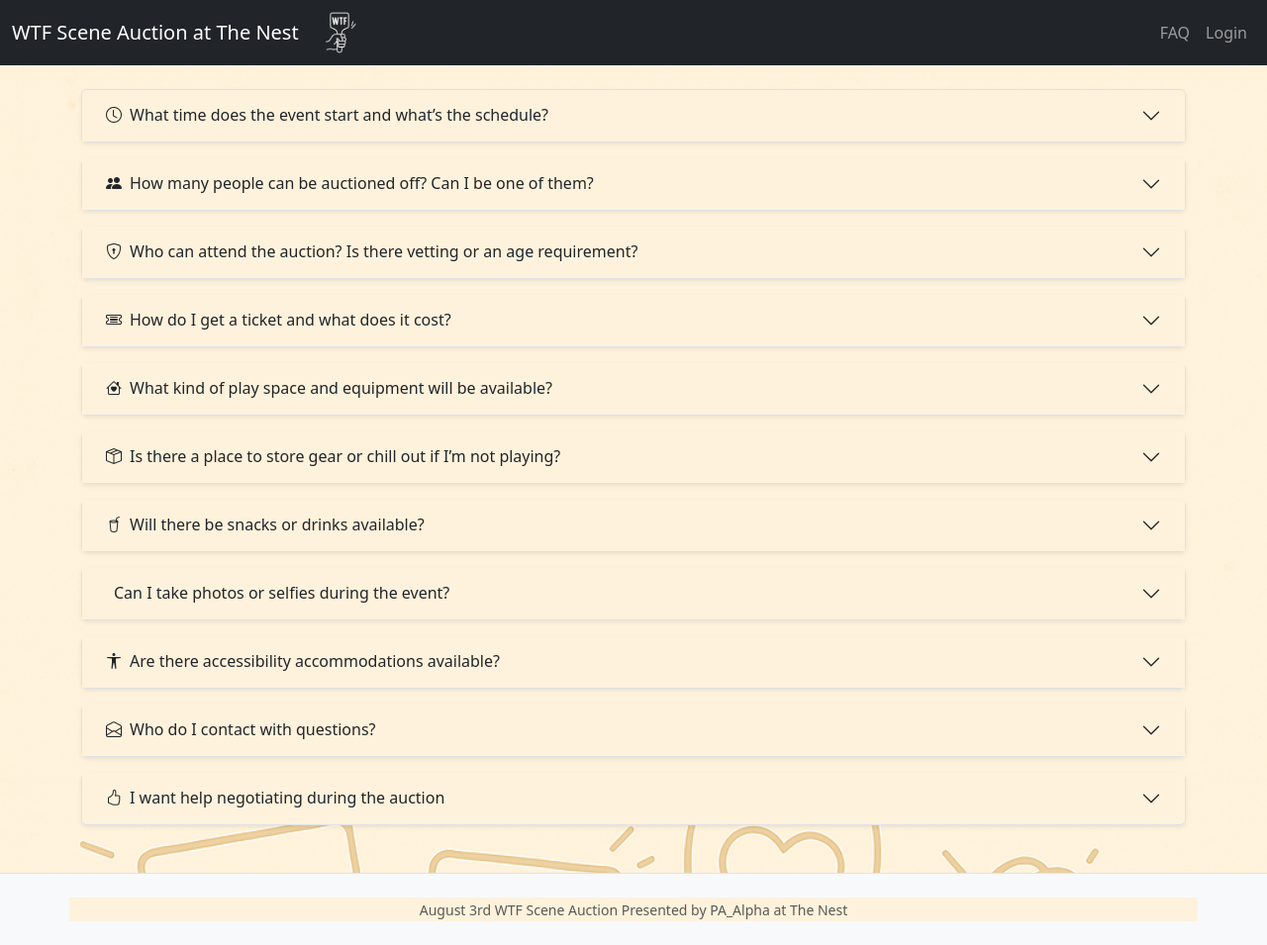
After one commit to pwpaul/scene_auction, a Django app: template auction_site/templates/faq.html in a window 1280 px wide. The commit adds this page. Shown: the whole page at 99% size. Run offline with Django 3.2, Linux system fonts and the light colour scheme; the template is opened without the code that fills it, so the values that code supplies are empty; some libraries are stand-ins or nearby versions.

Commit message:
look and feel adjustments

```diff
--- a/auction_site/auction_site/urls.py
+++ b/auction_site/auction_site/urls.py
@@ -11,5 +11,6 @@ urlpatterns = [
     path("", profile_views.home, name="home"),
     path("dashboard/", profile_views.dashboard, name="dashboard"),
     path("profile/edit/", profile_views.edit_profile, name="edit_profile"),
+    path("faq/", profile_views.faq, name="faq"),
 
 ]
--- a/auction_site/profiles/views.py
+++ b/auction_site/profiles/views.py
@@ -67,3 +67,6 @@ def home(request):
     if request.user.is_authenticated:
         return render(request, 'home.html')
     return render(request, "public_home.html")
+
+def faq(request):
+    return render(request, 'faq.html')
--- a/auction_site/templates/base.html
+++ b/auction_site/templates/base.html
@@ -15,14 +15,21 @@
     </style>
 </head>
 <body>
+<link href="https://cdn.jsdelivr.net/npm/bootstrap-icons@1.11.1/font/bootstrap-icons.css" rel="stylesheet">
 <nav class="navbar navbar-expand-lg navbar-dark bg-dark">
     <div class="container-fluid">
-           <a class="navbar-brand" href="{% url 'home' %}">Scene Auction</a>
+           <a class="navbar-brand" href="{% url 'home' %}">WTF Scene Auction at The Nest</a>
+           <a href="{% url 'home' %}">
+        <img src="{% static 'img/wtf_navbar_logo.png' %}"" alt="Go Home" style="width: 50px; height: auto;">
+    </a>
             <button class="navbar-toggler" type="button" data-bs-toggle="collapse" data-bs-target="#navbarNav">
                 span class="navbar-toggler-icon"></span>
             </button>
         <div class="collapse navbar-collapse" id="navbarNav">
             <ul class="navbar-nav ms-auto">
+                <li class="nav-item">
+                    <a class="nav-link" href="{% url 'faq' %}">FAQ</a>
+                </li>
                 {% if user.is_authenticated %}
                     <li class="nav-item">
                         <a class="nav-link" href="{% url 'dashboard' %}">Dashboard</a>
--- /dev/null
+++ b/auction_site/templates/faq.html
@@ -0,0 +1,172 @@
+{% extends "base.html" %}
+
+{% block content %}
+
+<div class="accordion custom-answer-background-color" id="wtfAuctionFAQ">
+
+    <div class="accordion-item shadow-sm mb-3 rounded custom-answer-background-color">
+        <h2 class="accordion-header" id="headingTime">
+            <button class="accordion-button collapsed py-3 px-4 custom-answer-background-color" type="button"
+                data-bs-toggle="collapse" data-bs-target="#collapseTime" aria-expanded="false" aria-controls="collapseTime">
+                <i class="bi bi-clock me-2 transition-icon"></i> What time does the event start and what’s the schedule?
+            </button>
+        </h2>
+        <div id="collapseTime" class="accordion-collapse collapse" aria-labelledby="headingTime" data-bs-parent="#wtfAuctionFAQ">
+            <div class="accordion-body text-start custom-answer-background-color">
+                <strong>Doors open:</strong> 1:00 PM on August 3rd, 2025<br>
+                <strong>Auction begins:</strong> 1:45 PM sharp. Doors close and won’t reopen until 3:00.<br>
+                <strong>Party starts:</strong> Immediately after the auction.<br>
+                <strong>Re-entry:</strong> Doors reopen from 3:00–4:00 PM.
+            </div>
+        </div>
+    </div>
+
+    <div class="accordion-item shadow-sm mb-3 rounded custom-answer-background-color">
+        <h2 class="accordion-header" id="headingAuctioned">
+            <button class="accordion-button collapsed py-3 px-4 custom-answer-background-color" type="button"
+                data-bs-toggle="collapse" data-bs-target="#collapseAuctioned" aria-expanded="false" aria-controls="collapseAuctioned">
+                <i class="bi bi-people-fill me-2 transition-icon"></i> How many people can be auctioned off? Can I be one of them?
+            </button>
+        </h2>
+        <div id="collapseAuctioned" class="accordion-collapse collapse" aria-labelledby="headingAuctioned" data-bs-parent="#wtfAuctionFAQ">
+            <div class="accordion-body text-start custom-answer-background-color">
+                Capping at <strong>12 scene offerings</strong>.<br>
+                Say so when buying your ticket. Fill out the questionnaire. Day-of slots possible if any remain.
+            </div>
+        </div>
+    </div>
+
+    <div class="accordion-item shadow-sm mb-3 rounded custom-answer-background-color">
+        <h2 class="accordion-header" id="headingAttend">
+            <button class="accordion-button collapsed py-3 px-4 custom-answer-background-color" type="button"
+                data-bs-toggle="collapse" data-bs-target="#collapseAttend" aria-expanded="false" aria-controls="collapseAttend">
+                <i class="bi bi-shield-lock me-2 transition-icon"></i> Who can attend the auction? Is there vetting or an age requirement?
+            </button>
+        </h2>
+        <div id="collapseAttend" class="accordion-collapse collapse" aria-labelledby="headingAttend" data-bs-parent="#wtfAuctionFAQ">
+            <div class="accordion-body text-start custom-answer-background-color">
+                This is an <strong>18+ event</strong> — valid ID required.<br>
+                Vetted members of The Owls Nest get first ticket access. Limited non-vetted tickets released later. Some advanced play is restricted to known players. Newcomers offering scenes will be introduced as fresh so everyone knows.
+            </div>
+        </div>
+    </div>
+
+    <div class="accordion-item shadow-sm mb-3 rounded custom-answer-background-color">
+        <h2 class="accordion-header" id="headingTickets">
+            <button class="accordion-button collapsed py-3 px-4 custom-answer-background-color" type="button"
+                data-bs-toggle="collapse" data-bs-target="#collapseTickets" aria-expanded="false" aria-controls="collapseTickets">
+                <i class="bi bi-ticket-detailed me-2 transition-icon"></i> How do I get a ticket and what does it cost?
+            </button>
+        </h2>
+        <div id="collapseTickets" class="accordion-collapse collapse" aria-labelledby="headingTickets" data-bs-parent="#wtfAuctionFAQ">
+            <div class="accordion-body text-start custom-answer-background-color">
+                Tickets released in waves:<br>
+                • <strong>$40</strong> — Before July 20th<br>
+                • <strong>$45</strong> — July 20th to August 1st<br>
+                • <strong>$50</strong> — After August 1st if any remain.<br>
+                Vetted members get first crack. Link coming soon.
+            </div>
+        </div>
+    </div>
+
+    <div class="accordion-item shadow-sm mb-3 rounded custom-answer-background-color">
+        <h2 class="accordion-header" id="headingDungeon">
+            <button class="accordion-button collapsed py-3 px-4 custom-answer-background-color" type="button"
+                data-bs-toggle="collapse" data-bs-target="#collapseDungeon" aria-expanded="false" aria-controls="collapseDungeon">
+                <i class="bi bi-house-heart me-2 transition-icon"></i> What kind of play space and equipment will be available?
+            </button>
+        </h2>
+        <div id="collapseDungeon" class="accordion-collapse collapse" aria-labelledby="headingDungeon" data-bs-parent="#wtfAuctionFAQ">
+            <div class="accordion-body text-start custom-answer-background-color">
+                The full Owls Nest dungeon will be open & monitored by DMs. More intimate scenes, less impact. Auction scenes get furniture priority, then it’s open to everyone. Winners get first choice of space.
+            </div>
+        </div>
+    </div>
+
+    <div class="accordion-item shadow-sm mb-3 rounded custom-answer-background-color">
+        <h2 class="accordion-header" id="headingStorage">
+            <button class="accordion-button collapsed py-3 px-4 custom-answer-background-color" type="button"
+                data-bs-toggle="collapse" data-bs-target="#collapseStorage" aria-expanded="false" aria-controls="collapseStorage">
+                <i class="bi bi-box-seam me-2 transition-icon"></i> Is there a place to store gear or chill out if I’m not playing?
+            </button>
+        </h2>
+        <div id="collapseStorage" class="accordion-collapse collapse" aria-labelledby="headingStorage" data-bs-parent="#wtfAuctionFAQ">
+            <div class="accordion-body text-start custom-answer-background-color">
+                Yes. Designated gear storage and a lounge area for chatting, flirting, resting, or snacking.
+            </div>
+        </div>
+    </div>
+
+    <div class="accordion-item shadow-sm mb-3 rounded custom-answer-background-color">
+        <h2 class="accordion-header" id="headingFood">
+            <button class="accordion-button collapsed py-3 px-4 custom-answer-background-color" type="button"
+                data-bs-toggle="collapse" data-bs-target="#collapseFood" aria-expanded="false" aria-controls="collapseFood">
+                <i class="bi bi-cup-straw me-2 transition-icon"></i> Will there be snacks or drinks available?
+            </button>
+        </h2>
+        <div id="collapseFood" class="accordion-collapse collapse" aria-labelledby="headingFood" data-bs-parent="#wtfAuctionFAQ">
+            <div class="accordion-body text-start custom-answer-background-color">
+                Some snacks provided. Feel free to bring snacks to share and your own non-alcoholic drinks.
+            </div>
+        </div>
+    </div>
+
+    <div class="accordion-item shadow-sm mb-3 rounded custom-answer-background-color">
+        <h2 class="accordion-header" id="headingPhotos">
+            <button class="accordion-button collapsed py-3 px-4 custom-answer-background-color" type="button"
+                data-bs-toggle="collapse" data-bs-target="#collapsePhotos" aria-expanded="false" aria-controls="collapsePhotos">
+                <i class="bi bi-camera-off me-2 transition-icon"></i> Can I take photos or selfies during the event?
+            </button>
+        </h2>
+        <div id="collapsePhotos" class="accordion-collapse collapse" aria-labelledby="headingPhotos" data-bs-parent="#wtfAuctionFAQ">
+            <div class="accordion-body text-start custom-answer-background-color">
+                No. This is a no-photo event to protect privacy. Staff photographer may appear in designated zones only.
+            </div>
+        </div>
+    </div>
+
+    <div class="accordion-item shadow-sm mb-3 rounded custom-answer-background-color">
+        <h2 class="accordion-header" id="headingAccessibility">
+            <button class="accordion-button collapsed py-3 px-4 custom-answer-background-color" type="button"
+                data-bs-toggle="collapse" data-bs-target="#collapseAccessibility" aria-expanded="false" aria-controls="collapseAccessibility">
+                <i class="bi bi-universal-access me-2 transition-icon"></i> Are there accessibility accommodations available?
+            </button>
+        </h2>
+        <div id="collapseAccessibility" class="accordion-collapse collapse" aria-labelledby="headingAccessibility" data-bs-parent="#wtfAuctionFAQ">
+            <div class="accordion-body text-start custom-answer-background-color">
+                For accessibility details, please visit The Nest's Fetlife profile.
+            </div>
+        </div>
+    </div>
+
+    <div class="accordion-item shadow-sm mb-3 rounded custom-answer-background-color">
+        <h2 class="accordion-header" id="headingContact">
+            <button class="accordion-button collapsed py-3 px-4 custom-answer-background-color" type="button"
+                data-bs-toggle="collapse" data-bs-target="#collapseContact" aria-expanded="false" aria-controls="collapseContact">
+                <i class="bi bi-envelope-open me-2 transition-icon"></i> Who do I contact with questions?
+            </button>
+        </h2>
+        <div id="collapseContact" class="accordion-collapse collapse" aria-labelledby="headingContact" data-bs-parent="#wtfAuctionFAQ">
+            <div class="accordion-body text-start custom-answer-background-color">
+                Contact the host <strong>PA_Alpha on Fetlife</strong>.
+            </div>
+        </div>
+    </div>
+
+    <div class="accordion-item shadow-sm mb-3 rounded custom-answer-background-color">
+        <h2 class="accordion-header" id="headingNegotiation">
+            <button class="accordion-button collapsed py-3 px-4 custom-answer-background-color" type="button"
+                data-bs-toggle="collapse" data-bs-target="#collapseNegotiation" aria-expanded="false" aria-controls="collapseNegotiation">
+                <i class="bi bi-hand-thumbs-up me-2 transition-icon"></i> I want help negotiating during the auction
+            </button>
+        </h2>
+        <div id="collapseNegotiation" class="accordion-collapse collapse" aria-labelledby="headingNegotiation" data-bs-parent="#wtfAuctionFAQ">
+            <div class="accordion-body text-start custom-answer-background-color">
+                Negotiation Ambassadors are there to help. A negotiation that decides not to do a scene is still a success — everyone’s comfort matters.
+            </div>
+        </div>
+    </div>
+
+</div>
+
+{% endblock %}
```
Also changed, not shown: auction_site/scenes/views.py (+0 -11 lines), auction_site/templates/home.html (+1 -17 lines), auction_site/templates/partials/helpful_resources.html (added, +20 -0 lines), auction_site/templates/public_home.html (+2 -14 lines), auction_site/assets/img/wtf_navbar_logo.png (added).
